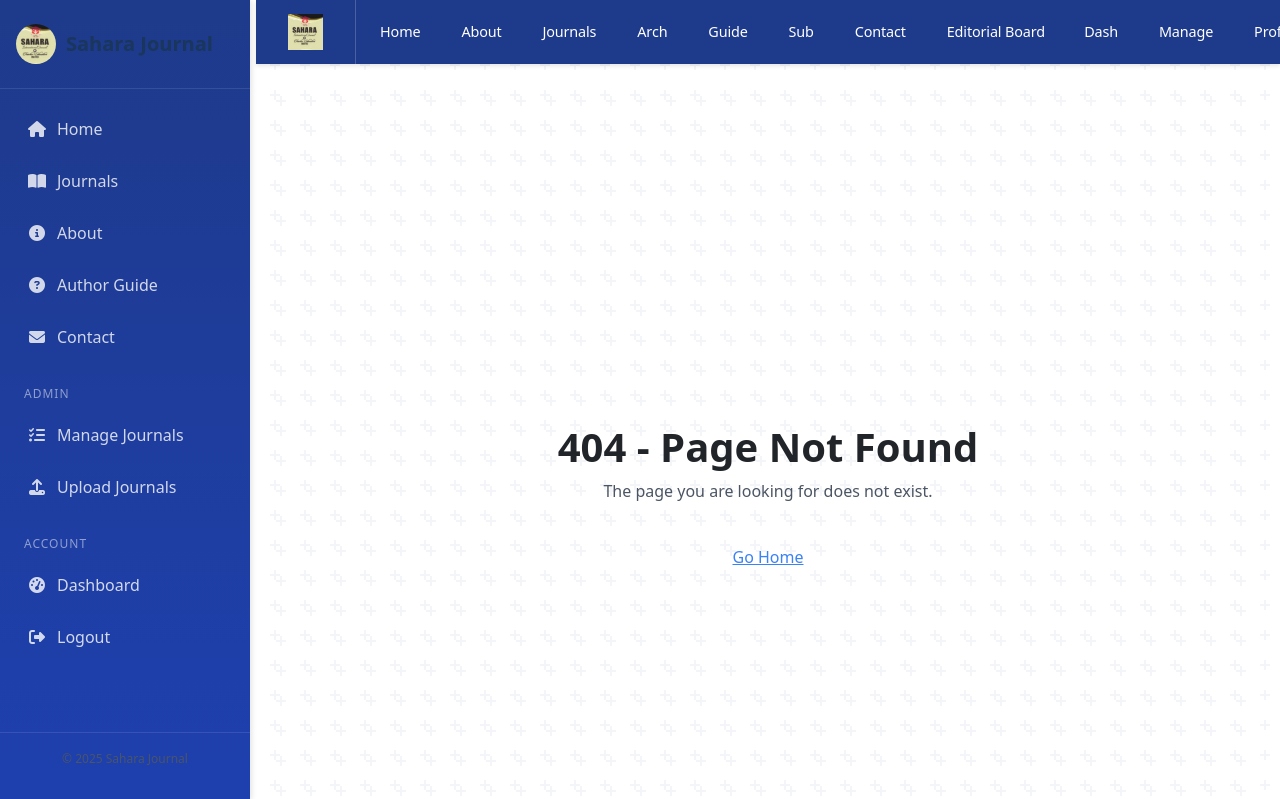
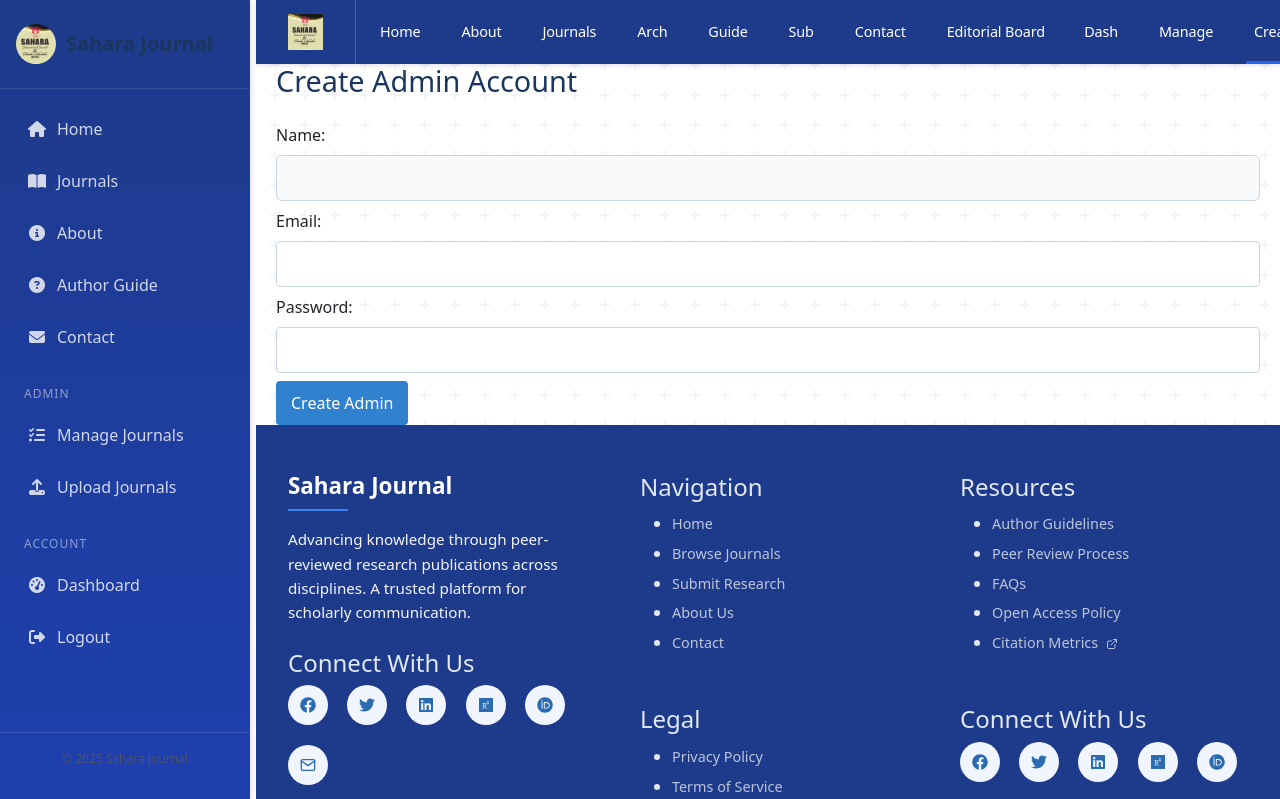
Before and after one commit to musaadamu/saharaJournalFrontend, a React (Create React App) app: page /create-admin in a window 1280 px wide. Shown: the top 799 px of the page. Built offline with nearby package versions, Linux system fonts and the light colour scheme; sample sign-in values are in the browser's storage.

Commit message:
admin route

```diff
--- a/src/App.js
+++ b/src/App.js
@@ -19,6 +19,7 @@ import LogoutPage from "./pages/LogoutPage";
 import JournalArchive from "./pages/JournalArchive";
 import JournalSubmission from "./components/JournalSubmission";
 import Navigation from "./components/Navigation";
+import CreateAdmin from "./pages/CreateAdmin";
 import About from "./components/About";
 import Guide from "./components/Guide";
 import Contact from "./components/Contact";
@@ -118,9 +119,17 @@ function App() {
                                         <JournalUpload />
                                     </ProtectedRoute>
                                 } />
+
                                 <Route path="/manage-journals" element={
                                     <ProtectedRoute allowedRoles={["admin"]}>
                                         <ManageJournal />
+                                    </ProtectedRoute>
+                                } />
+
+                                {/* Admin-only: Create Admin */}
+                                <Route path="/create-admin" element={
+                                    <ProtectedRoute allowedRoles={["admin"]}>
+                                        <CreateAdmin />
                                     </ProtectedRoute>
                                 } />
 
--- a/src/components/Navigation.js
+++ b/src/components/Navigation.js
@@ -49,7 +49,12 @@ const Navigation = ({ user, toggleSidebar }) => {
 
   const userNavLinks = user ? [
     { to: "/dashboard", label: "Dashboard" },
-    ...(user.role === "admin" ? [{ to: "/manage-journals", label: "Manage Journals" }] : []),
+    ...(user.role === "admin"
+      ? [
+          { to: "/manage-journals", label: "Manage Journals" },
+          { to: "/create-admin", label: "Create Admin" }
+        ]
+      : []),
     { to: "/updateprofile", label: "Profile" },
     { to: "/logout", label: "Logout" }
   ] : [
--- /dev/null
+++ b/src/pages/CreateAdmin.js
@@ -0,0 +1,80 @@
+import React, { useState } from 'react';
+import axios from 'axios';
+
+const CreateAdmin = () => {
+  const [form, setForm] = useState({ name: '', email: '', password: '' });
+  const [loading, setLoading] = useState(false);
+  const [success, setSuccess] = useState('');
+  const [error, setError] = useState('');
+
+  const handleChange = (e) => {
+    setForm({ ...form, [e.target.name]: e.target.value });
+  };
+
+  const handleSubmit = async (e) => {
+    e.preventDefault();
+    setLoading(true);
+    setSuccess('');
+    setError('');
+    try {
+      // You may need to add auth headers if required by your backend
+      const res = await axios.post(
+        'https://saharabackend-v190.onrender.com/api/auth/create-admin',
+        { ...form, role: 'admin' }
+      );
+      setSuccess('Admin created successfully!');
+      setForm({ name: '', email: '', password: '' });
+    } catch (err) {
+      setError(
+        err.response?.data?.message || 'Failed to create admin. Please try again.'
+      );
+    } finally {
+      setLoading(false);
+    }
+  };
+
+  return (
+    <div className="create-admin-container">
+      <h2>Create Admin Account</h2>
+      <form onSubmit={handleSubmit}>
+        <div>
+          <label>Name:</label>
+          <input
+            type="text"
+            name="name"
+            value={form.name}
+            onChange={handleChange}
+            required
+          />
+        </div>
+        <div>
+          <label>Email:</label>
+          <input
+            type="email"
+            name="email"
+            value={form.email}
+            onChange={handleChange}
+            required
+          />
+        </div>
+        <div>
+          <label>Password:</label>
+          <input
+            type="password"
+            name="password"
+            value={form.password}
+            onChange={handleChange}
+            required
+          />
+        </div>
+        <button type="submit" disabled={loading}>
+          {loading ? 'Creating...' : 'Create Admin'}
+        </button>
+      </form>
+      {success && <p style={{ color: 'green' }}>{success}</p>}
+      {error && <p style={{ color: 'red' }}>{error}</p>}
+    </div>
+  );
+};
+
+export default CreateAdmin;
```
